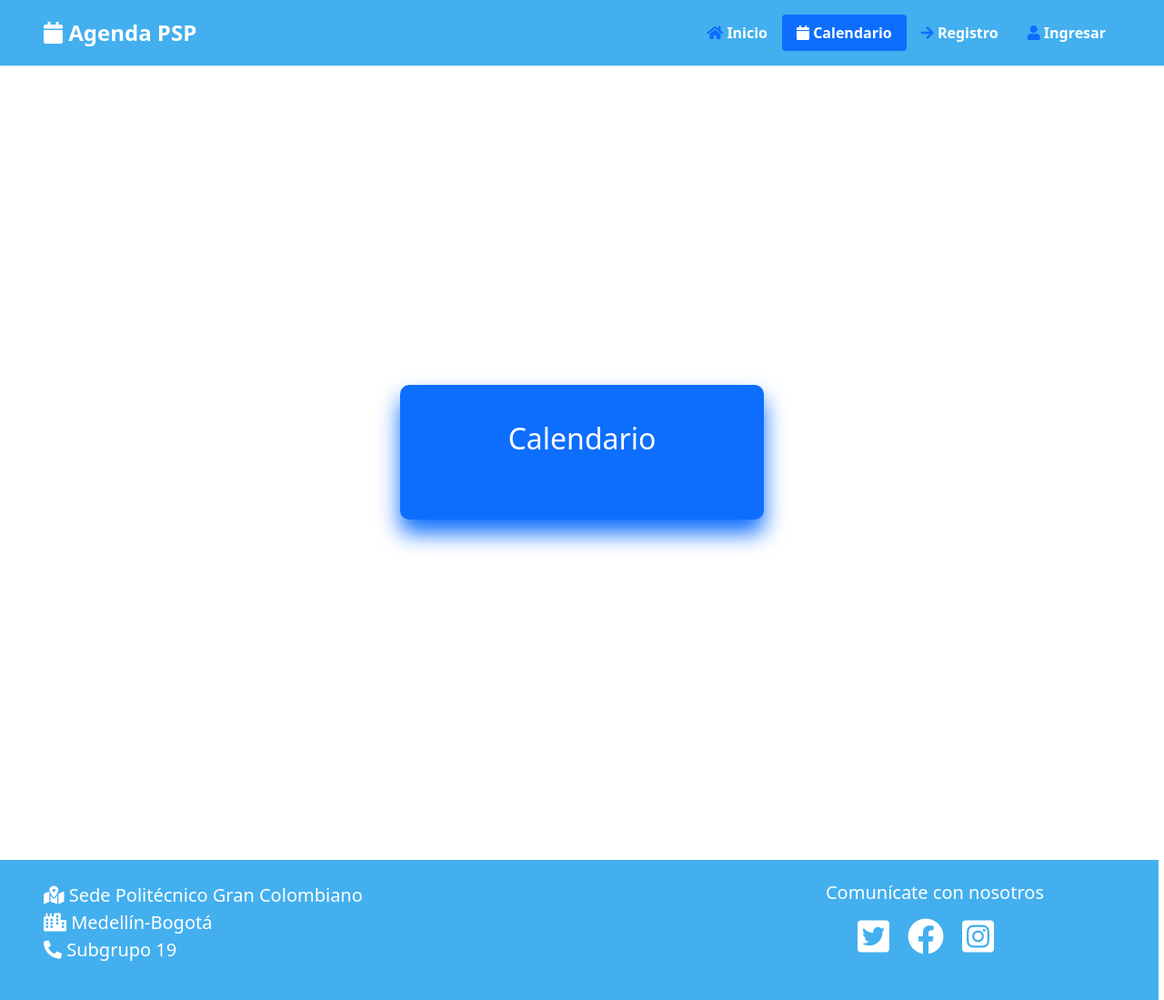
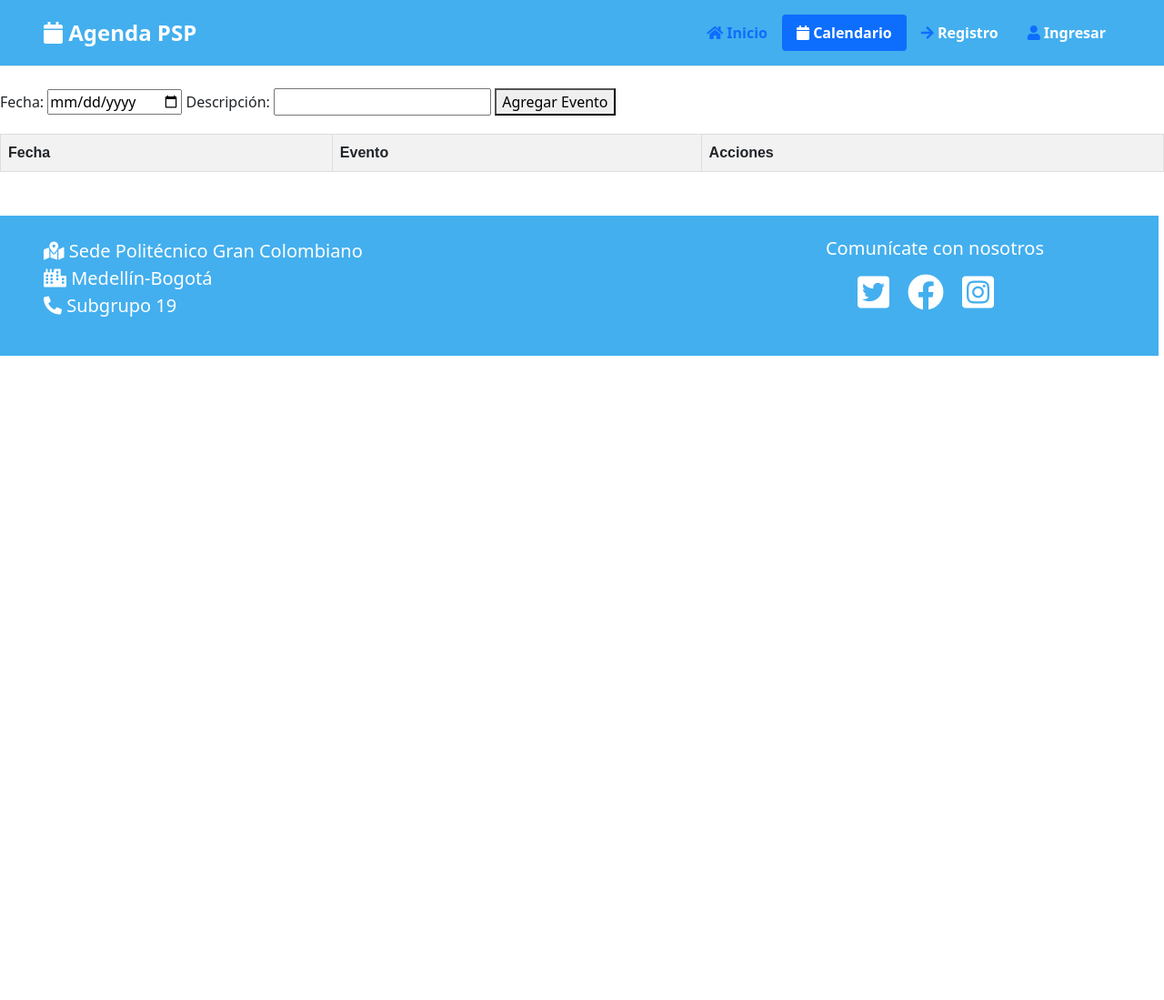
Before and after one commit to GustinDev/psp_agenda_eventos_sub19, a website built with Vite: page calendar.html in a window 1280 px wide. Shown: the whole page at 91% size. After the commit the page ends 800 px from the top, so only its background shows below. Built offline with nearby package versions, Linux system fonts and the light colour scheme.

Commit message:
Update calendar.html

```diff
--- a/calendar.html
+++ b/calendar.html
@@ -1,7 +1,7 @@
 <!DOCTYPE html>
 <html lang="es">
-  <head>
-    <meta charset="UTF-8" />
+<head>
+  <meta charset="UTF-8" />
     <meta http-equiv="X-UA-Compatible" content="IE=edge" />
     <meta name="viewport" content="width=device-width, initial-scale=1.0" />
     <meta name="description" content="Calendario De Eventos" />
@@ -16,11 +16,31 @@
     <link rel="stylesheet" href="style.css" />
 
     <title>Agenda PSP</title>
-  </head>
 
-  <body class="w-full">
-    <!-- NAVBAR -->
-    <header
+
+  <style>
+    /* Estilos simples para la presentación del calendario */
+    .calendar {
+      font-family: Arial, sans-serif;
+      border-collapse: collapse;
+      width: 100%;
+    }
+    .calendar th, .calendar td {
+      border: 1px solid #ddd;
+      padding: 8px;
+      text-align: left;
+    }
+    .calendar th {
+      background-color: #f2f2f2;
+    }
+    .add-event-form {
+      margin-bottom: 20px;
+    }
+  </style>
+
+
+</head>
+<header
       class="d-flex flex-wrap justify-content-center py-3 mb-4 border-bottom px-5"
       style="background-color: #43afee"
     >
@@ -36,8 +56,7 @@
       <ul class="nav nav-pills fs-6 fw-bold">
         <li class="nav-item">
           <a href="index.html" class="nav-link" aria-current="page"
-            ><i class="fas fa-home"></i>
-            <span class="text-white">Inicio</span></a
+            ><i class="fas fa-home"></i> Inicio</a
           >
         </li>
         <li class="nav-item">
@@ -60,16 +79,82 @@
         </li>
       </ul>
     </header>
-    <!-- BODY -->
-    <main>
-      <div class="login-container">
-        <div class="login-box">
-          <h2>Calendario</h2>
-        </div>
-      </div>
-    </main>
-    <!-- FOOTER -->
-    <footer
+<body>
+
+<div class="add-event-form">
+  <label for="eventDate">Fecha:</label>
+  <input type="date" id="eventDate">
+  <label for="eventDescription">Descripción:</label>
+  <input type="text" id="eventDescription">
+  <button onclick="addEvent()">Agregar Evento</button>
+</div>
+
+<table class="calendar">
+  <thead>
+    <tr>
+      <th>Fecha</th>
+      <th>Evento</th>
+      <th>Acciones</th>
+    </tr>
+  </thead>
+  <tbody id="eventList">
+    <!-- Aquí se mostrarán los eventos -->
+  </tbody>
+</table>
+
+<script>
+  // Función para agregar un nuevo evento al calendario
+  function addEvent() {
+    const eventDate = document.getElementById('eventDate').value;
+    const eventDescription = document.getElementById('eventDescription').value;
+
+    if (eventDate && eventDescription) {
+      const eventItem = {
+        date: eventDate,
+        description: eventDescription
+      };
+
+      let events = JSON.parse(localStorage.getItem('events')) || [];
+      events.push(eventItem);
+      localStorage.setItem('events', JSON.stringify(events));
+
+      renderEvents();
+    }
+  }
+
+  // Función para eliminar un evento del calendario
+  function deleteEvent(index) {
+    let events = JSON.parse(localStorage.getItem('events')) || [];
+    events.splice(index, 1);
+    localStorage.setItem('events', JSON.stringify(events));
+
+    renderEvents();
+  }
+
+  // Función para mostrar los eventos en la tabla
+  function renderEvents() {
+    const eventList = document.getElementById('eventList');
+    eventList.innerHTML = '';
+
+    let events = JSON.parse(localStorage.getItem('events')) || [];
+
+    events.forEach((event, index) => {
+      const row = document.createElement('tr');
+      row.innerHTML = `
+        <td>${event.date}</td>
+        <td>${event.description}</td>
+        <td><button onclick="deleteEvent(${index})">Eliminar</button></td>
+      `;
+      eventList.appendChild(row);
+    });
+  }
+
+  // Mostrar eventos al cargar la página
+  renderEvents();
+</script>
+
+</body>
+<footer
       class="row py-4 d-flex justify-content-between text-dark mt-5 px-5 fs-5 text-white"
       style="background-color: #43afee; width: 100.5%"
     >
@@ -109,3 +194,5 @@
     <script src="vendors/bootstrap/js/bootstrap.min.js"></script>
   </body>
 </html>
+
+</html>
```
